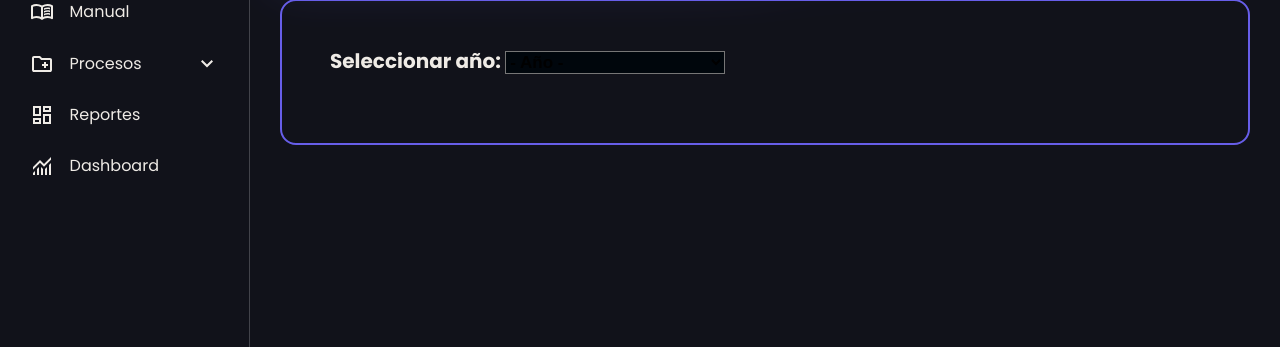
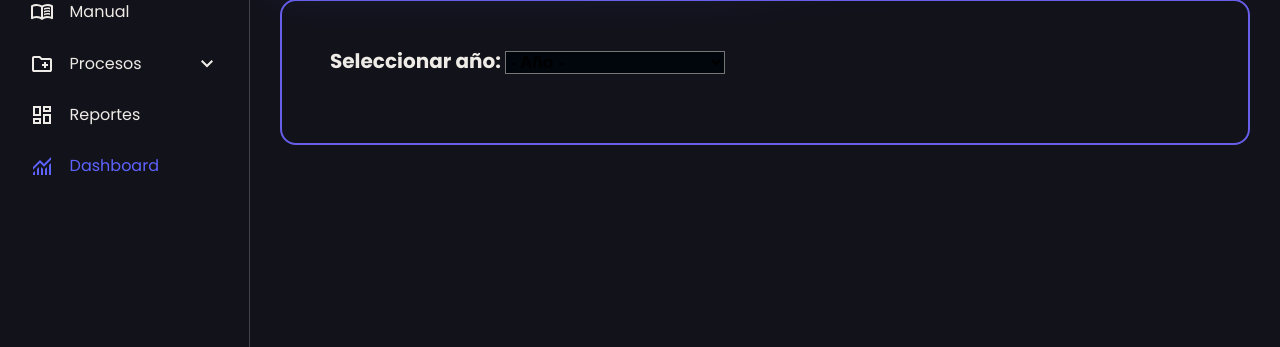
Before and after one commit to JuanChuTri123/PROYECTO_FINAL2, a Flask app: page /Dashboard in a window 1280 px wide. Shown: the part 139-486 px from the top of the page. Run offline with Flask 3, Linux system fonts and the light colour scheme.

Commit message:
Update estilos.css

```diff
--- a/static/css/estilos.css
+++ b/static/css/estilos.css
@@ -53,20 +53,21 @@ body{
     font-weight: 600;
   }
 }
-/* #sidebar ul li.active a{
+#sidebar ul li.active a{
   color: var(--accent-clr);
 
   svg{
     fill: var(--accent-clr);
   }
-} */
-#sidebar ul li.active a{
+}
+
+/* #sidebar ul li.active a{
   color: #efebe6;
 
   svg{
     fill: #efebe6;
   }
-}
+} */
 #sidebar a, #sidebar .dropdown-button, #sidebar .logo{
   border-radius: .5em;
   padding: .85em;
```
